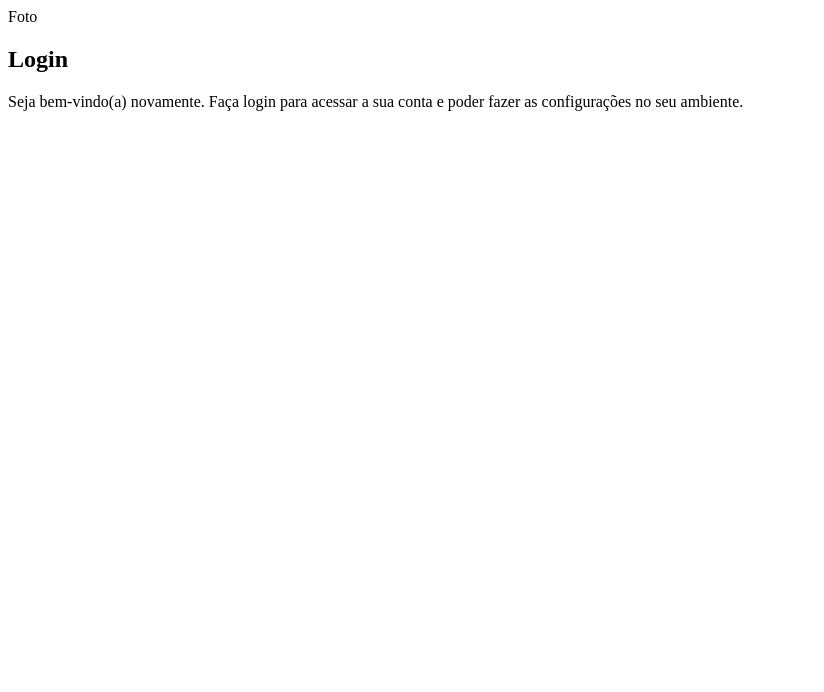
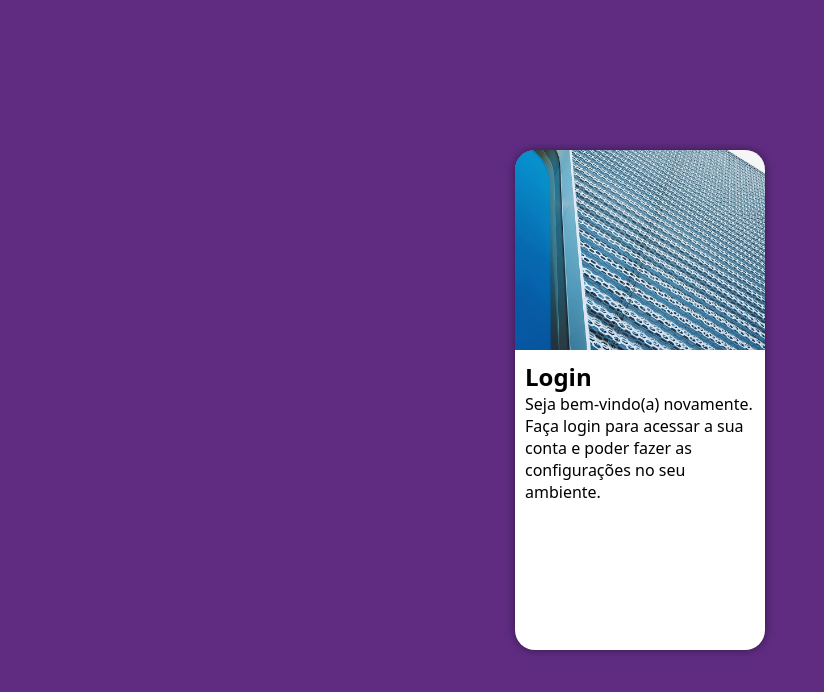
Before and after one commit to devgabrielsilveira/preojeto-login, a plain HTML site: page index.html in a window 1280 px wide. Shown: the whole page, without its empty margins (0-824 px from the left). Drawn offline with Linux system fonts and the light colour scheme.

Commit message:
desafio015 atualizado

```diff
--- a/estilos/style.css
+++ b/estilos/style.css
@@ -5,3 +5,50 @@
     Verde: #49a09d
     Lilás: #5f2c82
 */
+
+* {
+    font-family: system-ui, -apple-system, BlinkMacSystemFont, 'Segoe UI', Roboto, Oxygen, Ubuntu, Cantarell, 'Open Sans', 'Helvetica Neue', sans-serif;
+    padding: 0px;
+    margin: 0px;
+    box-sizing: border-box;
+}
+
+body, html {
+    background-color: #5f2c82;
+    height: 100vh;
+    width: 100vw;
+}
+
+main {
+    position: relative;
+    height: 100vh;
+    width: 100vw;
+}
+
+section#login {
+    position: absolute;
+    top: 50%;
+    left: 50%;
+    transform: translate(-50%, -50%);
+    overflow: hidden;
+
+    background-color: white;
+    width: 250px;
+    height: 500px;
+    border-radius: 20px;
+    box-shadow: 0px 0px 10px rgba(0, 0, 0, 0.450);
+
+}
+
+section#login > div#imagem {
+    display: block;
+    background: #5f2c82 url(../imagens/metal.jpg) no-repeat;
+    background-size: cover;
+    background-position: left bottom;
+    height: 200px;
+}
+
+section#login > div#formulario {
+    display: block;
+    padding: 10px;
+}
--- a/index.html
+++ b/index.html
@@ -11,7 +11,7 @@
     <main>
         <section id="login">
             <div id="imagem">
-                Foto
+                <!-- Aqui vai a imagem nas CSS -->
             </div>
             <div id="formulario">
                 <h1>Login</h1>
```
